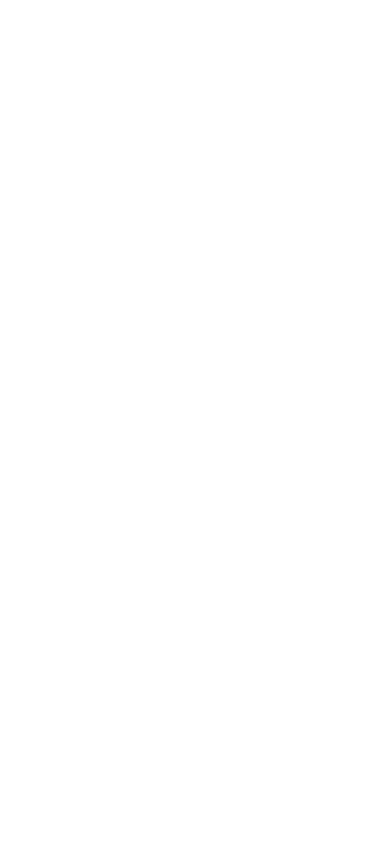
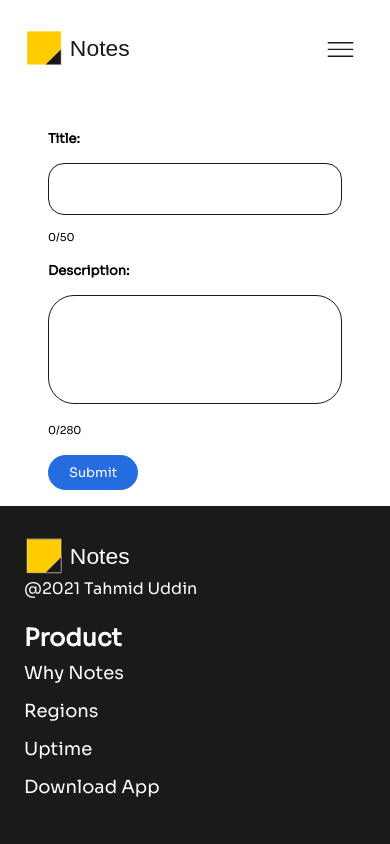
Before and after one commit to TahmidU/NotesWebApp, a React (Create React App) app in the folder frontend/: page /add-note in a window 390 px wide. Shown: the top 844 px of the page. Built offline with nearby package versions, Linux system fonts and the light colour scheme.

Commit message:
- New: AddNote page added. Notes can now be added. - New: EditText component added. - Refactor: Search box replaced with EditText. - Refactor: Content field in Note is now nullable. - Fix: Fixed 'Title' field in Note model class.

```diff
--- a/frontend/src/App.js
+++ b/frontend/src/App.js
@@ -2,6 +2,7 @@
 import { BrowserRouter as Router, Switch, Route } from 'react-router-dom';
 import { Home } from './pages/Home';
 import { Noteboard } from './pages/Noteboard';
+import { AddNote } from './pages/AddNote';
 
 function App() {
   return (
@@ -9,6 +10,7 @@
       <Switch>
         <Route path='/' exact component={Home}/>
         <Route path='/noteboard' component={Noteboard}/>
+        <Route path='/add-note' component={AddNote}/>
       </Switch>
     </Router>
   );
--- /dev/null
+++ b/frontend/src/components/EditText.js
@@ -0,0 +1,40 @@
+import React, { useState } from 'react';
+import '../styles/edit_field.css';
+
+const SIZES = ['font-medium', 'font-large'];
+const STYLES = ['', 'edit-text-light'];
+
+export const EditText = (props) =>{
+
+    const checkStyle = STYLES.includes(props.editStyle) ? props.editStyle : STYLES[0];
+    const checkSize = SIZES.includes(props.editSize) ? props.editSize : SIZES[0];
+    const checkClassName = props.className == null ? '' : props.className;
+    const checkPlaceholder = props.placeholder == null ? '' : props.placeholder;
+
+    const [content, setContent] = useState({
+        text: '',
+        count: 0
+    });
+
+    function handleChange(event){
+        setContent({
+            text: event.target.value,
+            count: event.target.value.length
+        });
+        props.onChange(event.target.value);
+    }
+
+    if(props.limit > -1){
+        return(
+            <>
+                <textarea className={`edit-text ${checkSize} ${checkStyle} ${checkClassName}`} placeholder={checkPlaceholder} style={{margin:'1rem 0', resize:'none'}} inputMode='text' type='text' maxLength={props.limit} onChange={handleChange}/>
+                <p className='counter' style={{fontSize:'small'}}>{content.count}/{props.limit}</p>
+            </>
+        );
+    }
+
+    return(
+        <input className={`edit-text ${checkSize} ${checkStyle} ${checkClassName}`} placeholder={checkPlaceholder} inputMode='text' type='text' onChange={handleChange}/>
+    );
+
+}
--- a/frontend/src/components/Search.js
+++ b/frontend/src/components/Search.js
@@ -3,13 +3,14 @@
 import '../styles/edit_field.css';
 import '../styles/button.css';
 import axios from 'axios';
+import { EditText } from './EditText';
 
 export const Search = (props) => {
 
     const [query, setQuery] = useState('');
 
-    function handleChange(event){
-        setQuery(event.target.value);
+    function handleChange(text){
+        setQuery(text);
     }
 
     function submitQuery(event){
@@ -24,8 +25,8 @@
     return(
         <div className='search-container'>
             <form onSubmit={submitQuery}>
-                <input id='search' className='edit-text edit-text-blue large-font' name='search' placeholder='search...' inputMode='text' type='text' onChange={handleChange} />
-                <input className='btn btn-small btn-round-blue' type='submit' />
+                <EditText className='search-box' placeholder={props.placeholder} editStyle='edit-text-light' editSize='font-large' inputMode='text' type='text' onChange={handleChange} />
+                <input className='btn btn-small btn-round-blue' type='submit' text='submit' />
             </form>
         </div>
     );
--- /dev/null
+++ b/frontend/src/pages/AddNote.js
@@ -0,0 +1,55 @@
+import React, { useState } from 'react';
+import '../styles/add_page.css';
+import '../styles/button.css';
+import { EditText } from '../components/EditText';
+import { Layout } from '../components/Layout';
+import axios from 'axios';
+
+export const AddNote = (props) => {
+
+    const [note, setNote] = useState({
+        title: '',
+        description: ''
+    });
+
+    function getTitle(title){
+        setNote({
+            ...note,
+            title: title
+        });
+    }
+
+    function getDescText(description){
+        setNote({
+            ...note,
+            description: description
+        });
+    }
+
+    function submitNote(event){
+        event.preventDefault();
+        axios.post('http://192.168.0.19:8080/api/note', {
+            title: note.title,
+            content: note.description
+        }).then(response => {
+            console.log(response.data);
+            props.history.push('/noteboard');
+        }).catch(error => console.log(error));
+    }
+
+    return (
+        <Layout>
+            <form onSubmit={submitNote}>
+                <br/><br/>
+                <label>Title:</label>
+                <EditText className='title-box' limit={50} editStyle='edit-text-light' editSize='font-medium' onChange={getTitle}/>
+                <br/>
+                <label>Description:</label>
+                <EditText className='desc-box' limit={280} editStyle='edit-text-light' editSize='font-medium' onChange={getDescText}/>
+                <br/>
+                <input className='btn btn-small btn-round-blue' type='submit' />
+
+            </form>
+        </Layout>
+    );
+}
--- a/frontend/src/pages/Noteboard.js
+++ b/frontend/src/pages/Noteboard.js
@@ -61,7 +61,12 @@
     return(
         <Layout>
             <div className='noteboard-container'>
-                <Search onSearch={onSearch}/>
+                <div>
+                    <div className='btn-container'>
+                        <Button className='add-btn' btnStyle='btn-round-blue' btnSize='btn-medium' isLink={true} to='/add-note'>+ Add Note</Button>
+                    </div>
+                    <Search onSearch={onSearch} placeholder='search...'/>
+                </div>
                 <div className='notes-list-container'>
                     <ul>
                         {contents.notes.map(note => {
--- /dev/null
+++ b/frontend/src/styles/add_page.css
@@ -0,0 +1,47 @@
+form{
+    padding: 0 6rem;
+}
+
+form label{
+    font-weight: bold;
+}
+
+.desc-box, .title-box{
+    width: 100%;
+    text-align: start;
+}
+
+.desc-box{
+    height: 6.8rem;
+}
+
+.title-box{
+    display: flex;
+    height: 3.25rem;
+    border-radius: 1rem !important;
+    overflow: hidden;
+}
+
+.title-container, .desc-container{
+    margin: 0 0 2rem 0;
+}
+
+
+@media screen and (max-width:768px){
+
+    form{
+        padding: 0 3rem 1rem 3rem !important;
+    }
+
+    .title-box{
+        overflow: auto;
+    }
+
+    form, .desc-box, .title-box{
+        font-size: small !important;
+    }
+
+    .counter{
+        font-size: smaller !important;
+    }
+}
--- a/frontend/src/styles/edit_field.css
+++ b/frontend/src/styles/edit_field.css
@@ -1,22 +1,26 @@
 .edit-text{
-    padding: 0 1rem;
     appearance: none;
     outline: none;
     box-sizing: border-box;
+    padding: 1rem;
 }
 
-.large-font{
+.font-large{
     font-size: large;
 }
 
-.edit-text-blue{
+.font-medium{
+    font-size: medium;
+}
+
+.edit-text-light{
     color: var(--text-colour);
     background-color: var(--primary-colour);
-    border: 0.15rem solid var(--quaternary-colour);
+    border: 0.1rem solid var(--quaternary-colour);
     border-radius: 1.625rem;
-    transition: 1s;
+    transition: 0.8s;
 }
 
-.edit-text-blue:hover, .edit-text-blue:focus, .edit-text-blue:active{
-    border: 0.15rem solid var(--accent-colour);
+.edit-text-light:hover, .edit-text-light:focus, .edit-text-blue:active{
+    border: 0.1rem solid var(--accent-colour);
 }
--- a/frontend/src/styles/image_button.css
+++ b/frontend/src/styles/image_button.css
@@ -14,7 +14,7 @@
     height: auto;
 }
 
-img-btn-logo{
+.img-btn-logo{
     width: 6.9rem;
     height: 2.5rem;
 }
--- a/frontend/src/styles/layout.css
+++ b/frontend/src/styles/layout.css
@@ -1,6 +1,7 @@
 .main-body{
     display: flex;
     height: 100%;
+    min-height: 100vh;
     flex-direction: column;
     justify-content: space-between;
 }
--- a/frontend/src/styles/noteboard.css
+++ b/frontend/src/styles/noteboard.css
@@ -1,10 +1,22 @@
 .noteboard-container{
     display: flex;
     flex-direction: column;
+    align-content: center;
     justify-content: space-between;
     height: 100%;
     min-height: 100vh;
     padding: 1rem;
+}
+
+.search-box{
+    padding: 0 1rem;
+}
+
+.btn-container{
+    display: flex;
+    align-content: center;
+    justify-content: center;
+    margin: 1rem 0;
 }
 
 .notes-list-container{
@@ -26,6 +38,14 @@
 
 @media screen and (max-width:768px) {
 
+    .noteboard-container{
+        padding: 0rem !important;
+    }
+
+    form{
+        padding: 0rem !important;
+    }
+
     .page-num-container{
         margin: 1rem 0;
     }
--- a/frontend/src/styles/search.css
+++ b/frontend/src/styles/search.css
@@ -9,8 +9,22 @@
     width: 100%;
 }
 
-#search{
+.search-box{
     width: 40%;
     height: 2rem;
     margin: 0 1rem 0 0;
 }
+
+@media screen and (max-width:768px){
+
+    .search-container form{
+        flex-direction: column;
+        width: 100%;
+        padding: 0.625rem !important;
+    }
+
+    .search-box{
+        margin: 0 0 1rem 0;
+        width: 100% !important;
+    }
+}
```
Also changed, not shown: 1 other file (tests, documents, lock files or other folders).
